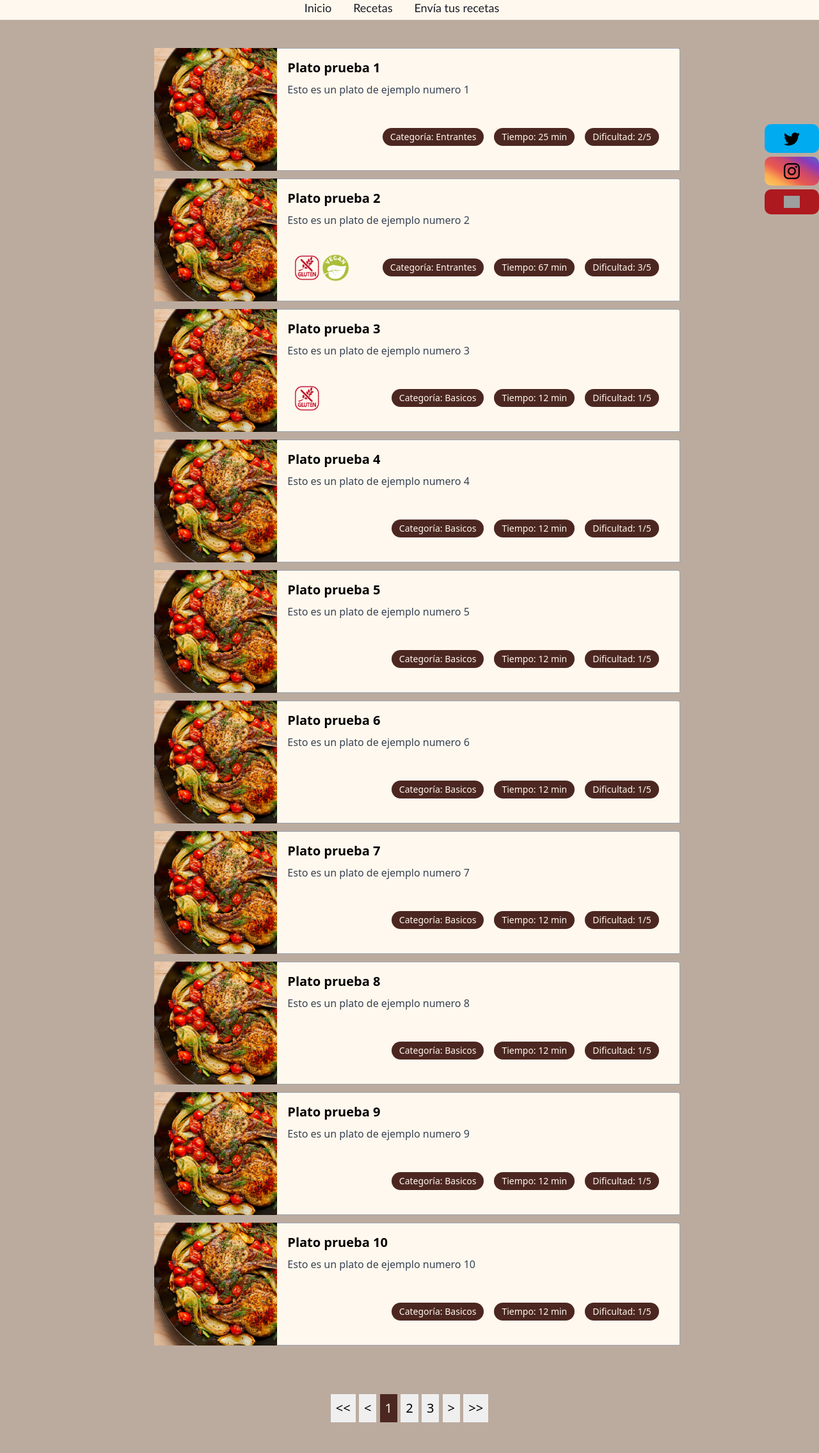
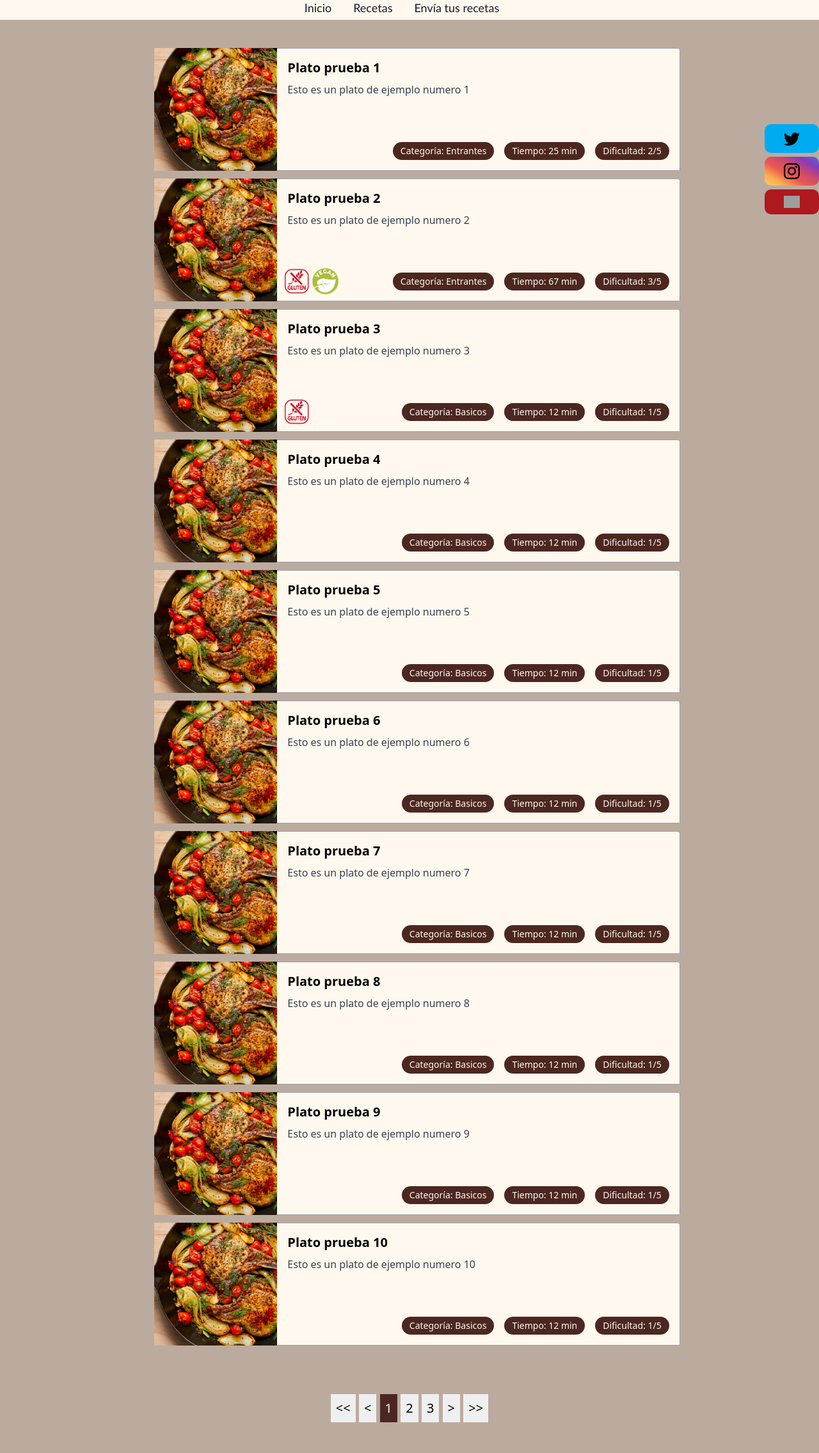
Before and after one commit to Mirianski/proyecto_final, a PHP site: page /recetas/index.php in a window 1280 px wide. Shown: the part 206-2477 px from the top of the page at 64% size. Run offline with PHP 8.4, Linux system fonts and the light colour scheme; data comes from the database, SQL or seed files in the repository; grey boxes are pictures that could not be loaded.

Commit message:
Minor fix

```diff
--- a/recetas/index.php
+++ b/recetas/index.php
@@ -85,19 +85,19 @@ if (!isset($_GET["receta"])) :
                 <a href="?receta=<?php echo $plato["id_plato"]; ?>">
                     <div class="w-full h-48 lg:flex m-3">
                         <div class="h-48 w-48 bg-cover" style="background-image: url('../uploads/<?php echo $plato["imagen"] ? $plato["imagen"] : 'default.jpg'; ?>')"></div>
-                        <div style="background-color:#fff8ee" class="h-48 border-r border-b border-l border-gray-400 lg:border-l-0 lg:border-t lg:border-gray-400 bg-white rounded-b lg:rounded-b-none lg:rounded-r p-4 flex-1 justify-between leading-normal">
-                            <div class="mb-8">
+                        <div style="background-color:#fff8ee" class="h-48 relative  border-r border-b border-l border-gray-400 lg:border-l-0 lg:border-t lg:border-gray-400 bg-white rounded-b lg:rounded-b-none lg:rounded-r p-4 flex-1 justify-between leading-normal">
+                            <div class="">
                                 <div class="font-bold text-xl mb-2"><?php echo $plato["nombre"]; ?></div>
                                 <p class="text-gray-700 text-base">
                                     <?php echo $plato["descripcion"]; ?>
                                 </p>
                             </div>
-                            <div class="flex items-center float-left m-2">
+                            <div class="flex items-center float-left m-2 absolute bottom-0 left-0">
                                 <?php if (isset($plato['etiquetas'])) foreach ($plato['etiquetas'] as $etiqueta) : ?>
                                     <img style="width:45px; height:45px" src="../src/images/<?php echo $etiqueta["imagen"]; ?>" alt="<?php echo $etiqueta["nombre"]; ?>" />
                                 <?php endforeach; ?>
                             </div>
-                            <div class="flex items-center float-right m-2">
+                            <div class="flex items-center float-right m-2 absolute bottom-0 right-0">
                                 <span style="background-color:#4c2721;color:#fff8ee" class="inline-block rounded-full px-3 py-1 text-sm m-2">Categoría: <?php echo $plato["tipo"]; ?></span>
                                 <span style="background-color:#4c2721;color:#fff8ee" class="inline-block rounded-full px-3 py-1 text-sm m-2">Tiempo: <?php echo $plato["tiempo"]; ?> min</span>
                                 <span style="background-color:#4c2721;color:#fff8ee" class="inline-block rounded-full px-3 py-1 text-sm m-2">Dificultad: <?php echo $plato["dificultad"]; ?>/5</span>
```
